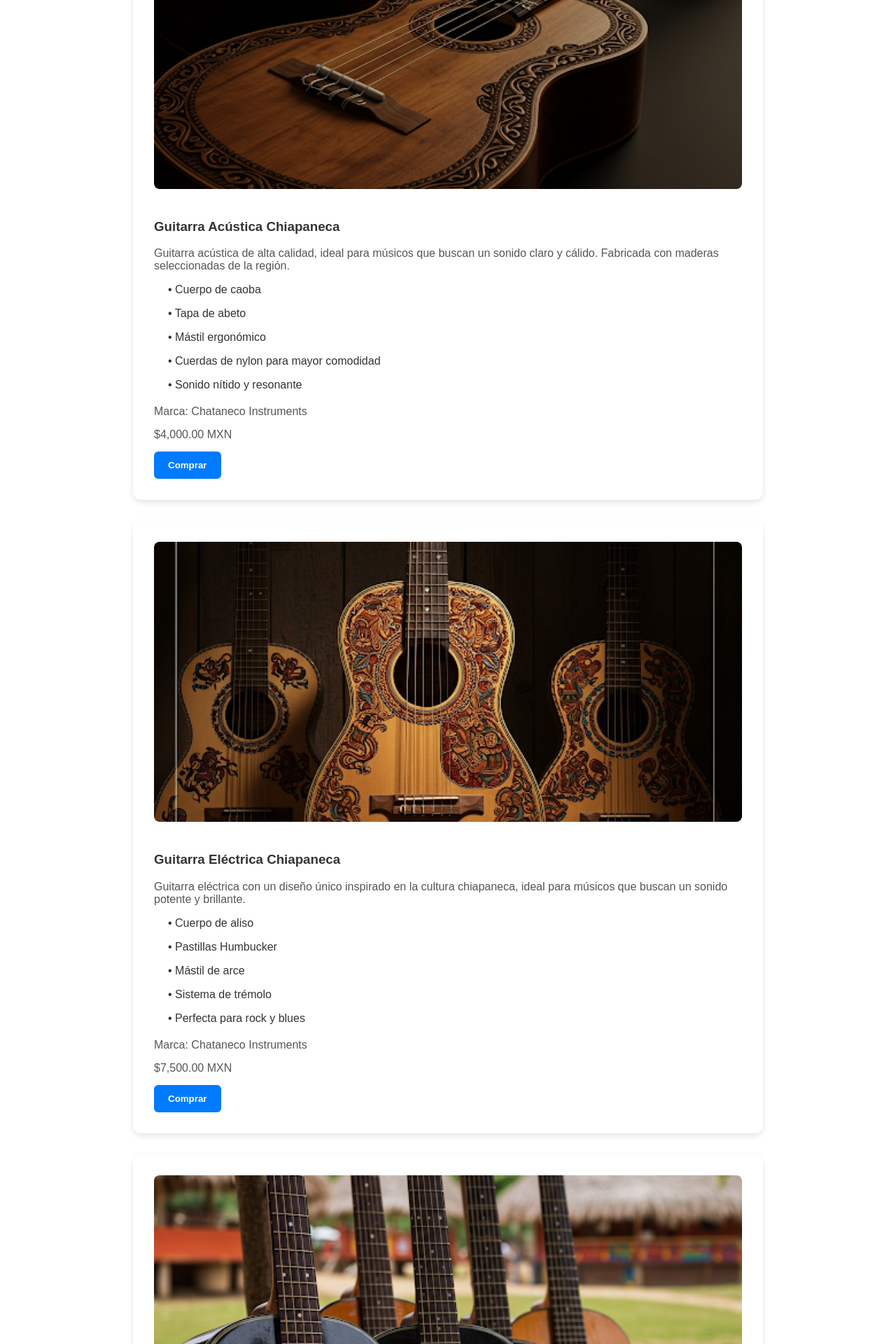
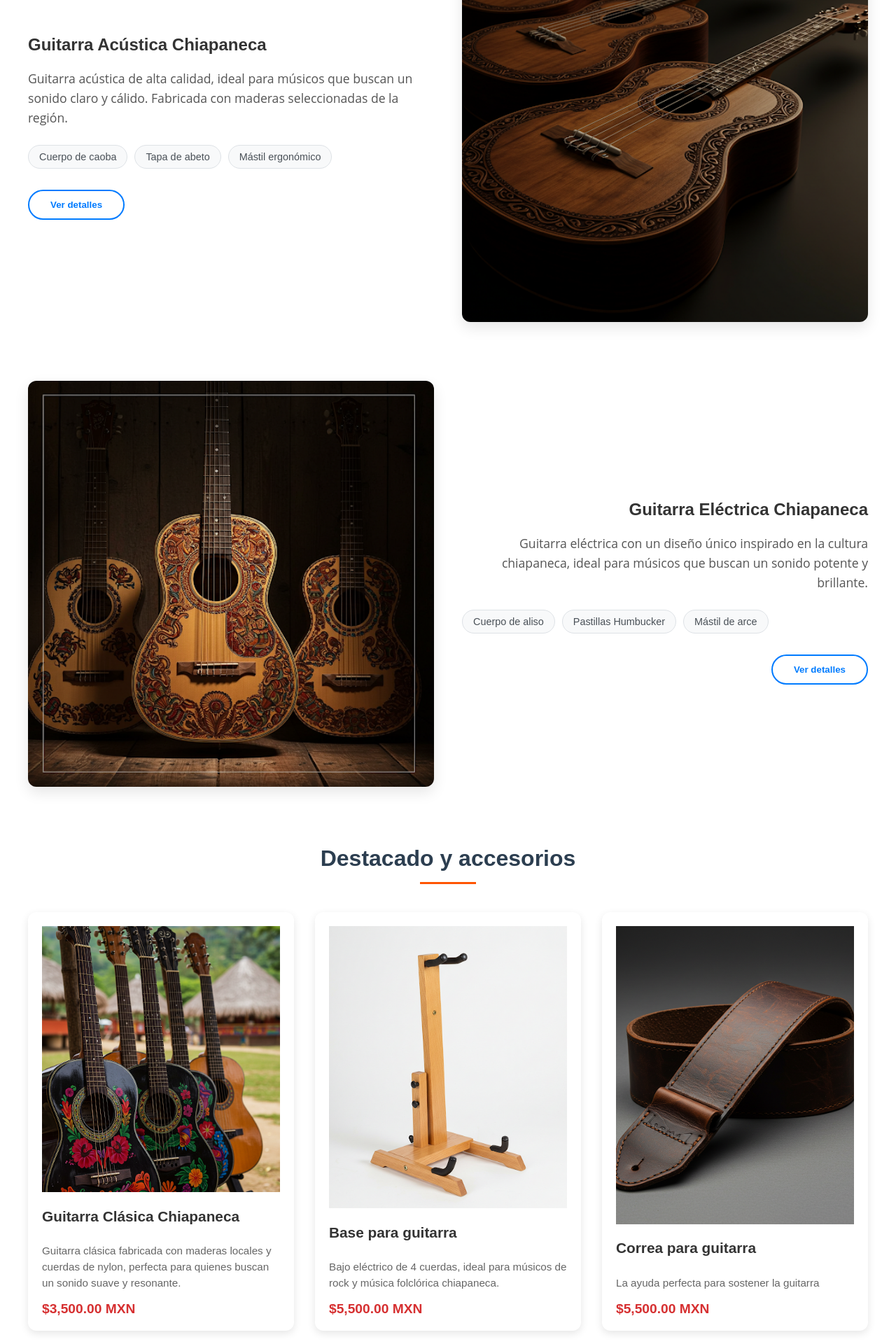
Before and after one commit to tempestrap/instrumentos-chiapas, a PHP site: page /view/guitarra.html in a window 1280 px wide. Shown: the part 800-2720 px from the top of the page at 70% size. Run offline with PHP 8.4, Linux system fonts and the light colour scheme.

Commit message:
Mejoras html

```diff
--- a/routes/guitarra.js
+++ b/routes/guitarra.js
@@ -2,17 +2,71 @@
   fetch('../db/instrumentos.json')
     .then(response => response.json())
     .then(data => {
+      const guitarras = data.instrumentos.guitarra;
+
+      loadFeaturedInstruments(guitarras.slice(0, 2)); // Primeras 2 (destacados)
+      loadCollageInstruments(guitarras); // Siguientes 3 (collage)
+      loadAllInstruments(guitarras.slice(5)); // El resto
+    })
+    .catch(handleError);
+});
+
+function loadFeaturedInstruments(featuredGuitars) {
+  const featuredContainer = document.getElementById('destacados-guitarras');
+
+  featuredGuitars.forEach((guitarra, index) => {
+    const alignmentClass = index % 2 === 0 ? 'right-aligned' : 'left-aligned';
+    const imageName = `Guitarra${index + 2}.png`; // Usa Guitarra2.png y Guitarra3.png
+
+    const featureDiv = document.createElement('div');
+    featureDiv.className = `instrument-feature ${alignmentClass}`;
+
+    featureDiv.innerHTML = `
+      <div class="instrument-content">
+        <h2>${guitarra.nombre}</h2>
+        <p class="featured-description">${guitarra.descripcion}</p>
+        <div class="featured-characteristics">
+          ${guitarra.caracteristicas.slice(0, 3).map(caract =>
+            `<span class="characteristic-bubble">${caract}</span>`
+          ).join('')}
+        </div>
+        <button class="secondary-button">Ver detalles</button>
+      </div>
+      <div class="instrument-image">
+        <img src="../img/${imageName}" alt="${guitarra.nombre}">
+      </div>
+    `;
+
+    featuredContainer.appendChild(featureDiv);
+  });
+}
+
+function loadCollageInstruments(guitarras) {
+  const collageContainer = document.querySelector('.collage-container');
+  const collageGuitars = guitarras.slice(2, 5); // Tomamos las guitarras 3, 4 y 5
+
+  collageGuitars.forEach((guitarra, index) => {
+    const collageItem = document.createElement('div');
+    collageItem.className = 'collage-item';
+    collageItem.innerHTML = `
+      <img src="../img/Guitarra${index + 4}.png" alt="${guitarra.nombre}" class="collage-img">
+      <h3 class="collage-title">${guitarra.nombre}</h3>
+      <p class="collage-description">${guitarra.descripcion}</p>
+      <div class="collage-price">${guitarra.precio}</div>
+    `;
+    collageContainer.appendChild(collageItem);
+  });
+}
+
+function loadAllInstruments(guitarras) {
   const contenedor = document.getElementById('contenedor-instrumentos');
-          const guitarras = data.instrumentos.guitarra; // Accedemos directamente a las guitarras
 
-          // Verificar si hay guitarras
-          if (guitarras && guitarras.length > 0) {
   guitarras.forEach(guitarra => {
     const guitarraDiv = document.createElement('div');
     guitarraDiv.className = 'instrumento';
 
     guitarraDiv.innerHTML = `
-                      <img src="../img/${guitarra.imagen}" alt="${guitarra.nombre}">
+      <div class="instrumento-imagen" style="background-image: url('../img/guitarra-${guitarra.id}.jpg')"></div>
       <h3>${guitarra.nombre}</h3>
       <div class="descripcion">${guitarra.descripcion}</div>
       <div class="caracteristicas">
@@ -27,13 +81,4 @@
 
     contenedor.appendChild(guitarraDiv);
   });
-          } else {
-              contenedor.innerHTML = '<p>No se encontraron guitarras disponibles.</p>';
 }
-      })
-      .catch(error => {
-          console.error('Error cargando instrumentos:', error);
-          document.getElementById('contenedor-instrumentos').innerHTML =
-              '<p>Error al cargar los productos. Por favor intente más tarde.</p>';
-      });
-});
--- a/styles/guitarra.css
+++ b/styles/guitarra.css
@@ -146,7 +146,104 @@
     box-shadow: 0 6px 15px rgba(0, 0, 0, 0.3);
 }
 
-/* Estilos para los instrumentos */
+/* Sección de instrumentos destacados (Primeros)*/
+.featured-instruments {
+    max-width: 1200px;
+    margin: 60px auto;
+    padding: 0 20px;
+}
+
+.instrument-feature {
+    display: flex;
+    align-items: center;
+    margin-bottom: 80px;
+    gap: 40px;
+}
+
+.instrument-content {
+    flex: 1;
+}
+
+.instrument-image {
+    flex: 1;
+}
+
+.instrument-image img {
+    width: 100%;
+    border-radius: 12px;
+    box-shadow: 0 8px 20px rgba(0,0,0,0.1);
+}
+
+/* Estilos para los elementos destacados dinámicos */
+.featured-title {
+    font-family: 'Montserrat', sans-serif;
+    font-size: 2.2rem;
+    font-weight: 700;
+    color: #2c3e50;
+    margin-bottom: 15px;
+    line-height: 1.2;
+}
+
+.featured-description {
+    font-family: 'Open Sans', sans-serif;
+    font-size: 1.1rem;
+    line-height: 1.6;
+    color: #555;
+    margin-bottom: 25px;
+}
+
+.featured-characteristics {
+    display: flex;
+    flex-wrap: wrap;
+    gap: 10px;
+    margin-bottom: 30px;
+}
+
+.characteristic-bubble {
+    background-color: #f8f9fa;
+    border: 1px solid #dee2e6;
+    border-radius: 20px;
+    padding: 8px 15px;
+    font-size: 0.9rem;
+    color: #495057;
+}
+
+/* Estilos para alineación alternada */
+.right-aligned .instrument-content {
+    order: 1;
+}
+
+.right-aligned .instrument-image {
+    order: 2;
+}
+
+.left-aligned .instrument-content {
+    order: 2;
+    text-align: right;
+}
+
+.left-aligned .instrument-image {
+    order: 1;
+}
+
+/* Botón secundario */
+.secondary-button {
+    padding: 12px 30px;
+    background-color: transparent;
+    color: #007BFF;
+    font-weight: bold;
+    border: 2px solid #007BFF;
+    border-radius: 30px;
+    cursor: pointer;
+    transition: all 0.3s ease;
+}
+
+.secondary-button:hover {
+    background-color: #007BFF;
+    color: white;
+}
+
+/* Estilos para los instrumentos normales */
 .instrumentos-container {
     max-width: 900px;
     margin: 20px auto;
@@ -161,32 +258,55 @@
     margin-bottom: 30px;
 }
 
-.instrumento img {
+.instrumento-imagen {
     width: 100%;
-    max-height: 400px;
-    object-fit: cover;
+    height: 250px;
+    background-size: cover;
+    background-position: center;
     border-radius: 8px;
     margin-bottom: 20px;
 }
 
-.instrumento h1 {
-    margin-bottom: 10px;
-    color: #333;
+.guitarra-imagen {
+    background-image: url('../img/guitarra-default.jpg');
 }
 
-.descripcion, .marca, .precio {
+/* Estilos para elementos dinámicos normales */
+.instrument-name {
+    font-family: 'Roboto', sans-serif;
+    font-size: 1.8rem;
+    color: #343a40;
     margin-bottom: 15px;
-    font-size: 16px;
-    color: #555;
 }
 
-.caracteristicas {
-    margin-bottom: 20px;
-    padding-left: 20px;
+.instrument-description {
+    font-family: 'Open Sans', sans-serif;
+    font-size: 1rem;
+    line-height: 1.5;
+    color: #6c757d;
 }
 
-.caracteristicas li {
+.instrument-features {
+    font-family: 'Open Sans', sans-serif;
+}
+
+.feature-item {
+    font-size: 0.95rem;
     margin-bottom: 8px;
+    color: #495057;
+}
+
+.instrument-brand {
+    font-family: 'Roboto', sans-serif;
+    font-weight: 500;
+    color: #212529;
+}
+
+.instrument-price {
+    font-family: 'Roboto', sans-serif;
+    font-size: 1.4rem;
+    font-weight: 700;
+    color: #d63031;
 }
 
 .comprar-btn {
@@ -204,6 +324,122 @@
     background-color: #0056b3;
 }
 
+/* Estilos mejorados para la sección de collage */
+.collage-section {
+    max-width: 1200px;
+    margin: 60px auto;
+    padding: 0 20px;
+  }
+
+  .section-heading {
+    text-align: center;
+    font-size: 2rem;
+    color: #2c3e50;
+    margin-bottom: 40px;
+    position: relative;
+  }
+
+  .section-heading::after {
+    content: '';
+    display: block;
+    width: 80px;
+    height: 3px;
+    background: #ff5500;
+    margin: 15px auto 0;
+  }
+
+  .collage-container {
+    display: grid;
+    grid-template-columns: repeat(auto-fit, minmax(300px, 1fr));
+    gap: 30px;
+  }
+
+  .collage-item {
+    background: white;
+    border-radius: 12px;
+    padding: 20px;
+    box-shadow: 0 4px 12px rgba(0,0,0,0.1);
+    transition: all 0.3s ease;
+    display: flex;
+    flex-direction: column;
+    height: 100%;
+  }
+
+  .collage-item:hover {
+    transform: translateY(-5px);
+    box-shadow: 0 8px 20px rgba(0,0,0,0.15);
+  }
+
+  .collage-img-container {
+    width: 100%;
+    height: 220px;
+    overflow: hidden;
+    border-radius: 8px;
+    margin-bottom: 15px;
+    position: relative;
+  }
+
+  .collage-img {
+    width: 100%;
+    height: 100%;
+    object-fit: cover;
+    transition: transform 0.5s ease;
+  }
+
+  .collage-item:hover .collage-img {
+    transform: scale(1.05);
+  }
+
+  .collage-content {
+    flex: 1;
+    display: flex;
+    flex-direction: column;
+  }
+
+  .collage-title {
+    font-size: 1.3rem;
+    color: #333;
+    margin-bottom: 10px;
+    line-height: 1.3;
+  }
+
+  .collage-description {
+    font-size: 0.95rem;
+    color: #666;
+    margin-bottom: 15px;
+    line-height: 1.5;
+    flex-grow: 1;
+  }
+
+  .collage-price {
+    font-weight: bold;
+    color: #d63031;
+    font-size: 1.2rem;
+    margin-top: auto;
+  }
+
+  /* Responsive para el collage */
+  @media (max-width: 768px) {
+    .collage-container {
+      grid-template-columns: repeat(auto-fit, minmax(250px, 1fr));
+      gap: 20px;
+    }
+
+    .collage-img-container {
+      height: 180px;
+    }
+  }
+
+  @media (max-width: 480px) {
+    .collage-container {
+      grid-template-columns: 1fr;
+    }
+
+    .section-heading {
+      font-size: 1.6rem;
+    }
+  }
+
 /* Estilos responsive */
 @media (max-width: 992px) {
     .hero-header {
@@ -217,6 +453,10 @@
 
     .subheading {
         font-size: 1.1rem;
+    }
+
+    .featured-title {
+        font-size: 1.9rem;
     }
 }
 
@@ -242,6 +482,34 @@
     .cta-button {
         padding: 12px 30px;
     }
+
+    .instrument-feature {
+        flex-direction: column;
+        margin-bottom: 60px;
+    }
+
+    .right-aligned .instrument-content,
+    .left-aligned .instrument-content {
+        order: 2;
+        text-align: center;
+    }
+
+    .right-aligned .instrument-image,
+    .left-aligned .instrument-image {
+        order: 1;
+    }
+
+    .featured-title {
+        font-size: 1.8rem;
+    }
+
+    .featured-description {
+        font-size: 1rem;
+    }
+
+    .instrument-name {
+        font-size: 1.5rem;
+    }
 }
 
 @media (max-width: 480px) {
@@ -265,4 +533,8 @@
     .instrumento {
         padding: 20px;
     }
+
+    .featured-title {
+        font-size: 1.6rem;
+    }
 }
--- a/view/guitarra.html
+++ b/view/guitarra.html
@@ -11,9 +11,11 @@
         <nav class="header-nav">
             <div class="site-name">La Tienda</div>
             <div class="nav-links">
-                <a href="#" class="nav-link">Inicio</a>
-                <a href="#" class="nav-link">Productos</a>
-                <a href="#" class="nav-link">Contacto</a>
+                <a href="../view/guitarra.html" class="nav-link">Guitarras</a>
+                <a href="../view/marimba.html" class="nav-link">Marimbas</a>
+                <a href="../view/tunkul.html" class="nav-link">Túnkules</a>
+                <a href="../view/arpa.html" class="nav-link">Arpas</a>
+                <a href="../view/flauta.html" class="nav-link">Flautas</a>
             </div>
             <button class="nav-button">Carrito</button>
         </nav>
@@ -25,8 +27,27 @@
         </div>
     </header>
 
+    <!-- Sección de destacados (vacía, se llenará con JS) -->
+    <section class="featured-instruments" id="destacados-guitarras">
+        <!-- Los 2 primeros instrumentos destacados se cargarán aquí -->
+    </section>
+
+    <!-- Sección de todos los instrumentos -->
     <div id="contenedor-instrumentos" class="instrumentos-container">
-        <!-- Los instrumentos se cargarán aquí dinámicamente -->
+        <!-- Todos los instrumentos se cargarán aquí dinámicamente -->
+    </div>
+
+    <!-- Sección de collage (nueva) -->
+    <section class="collage-section" id="collage-guitarras">
+      <h2 class="section-heading">Destacado y accesorios</h2>
+      <div class="collage-container">
+        <!-- Los 3 artículos se cargarán aquí dinámicamente -->
+      </div>
+    </section>
+
+    <!-- Sección de todos los instrumentos (existente) -->
+    <div id="contenedor-instrumentos" class="instrumentos-container">
+      <!-- Los instrumentos se cargarán aquí dinámicamente -->
     </div>
 
     <script src="../routes/guitarra.js"></script>
```
Also changed, not shown: db/instrumentos.json (+26 -24 lines). Lines whose indentation alone changed are shown as unchanged.
